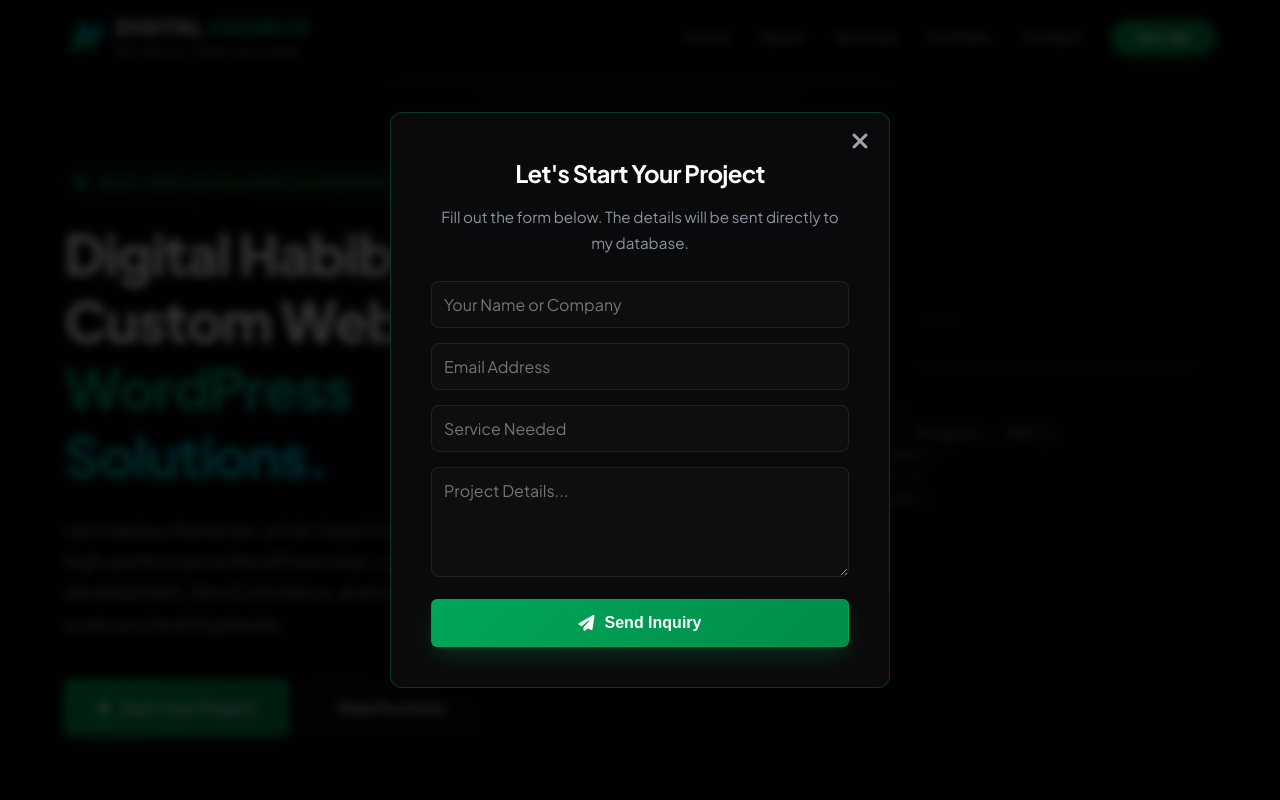
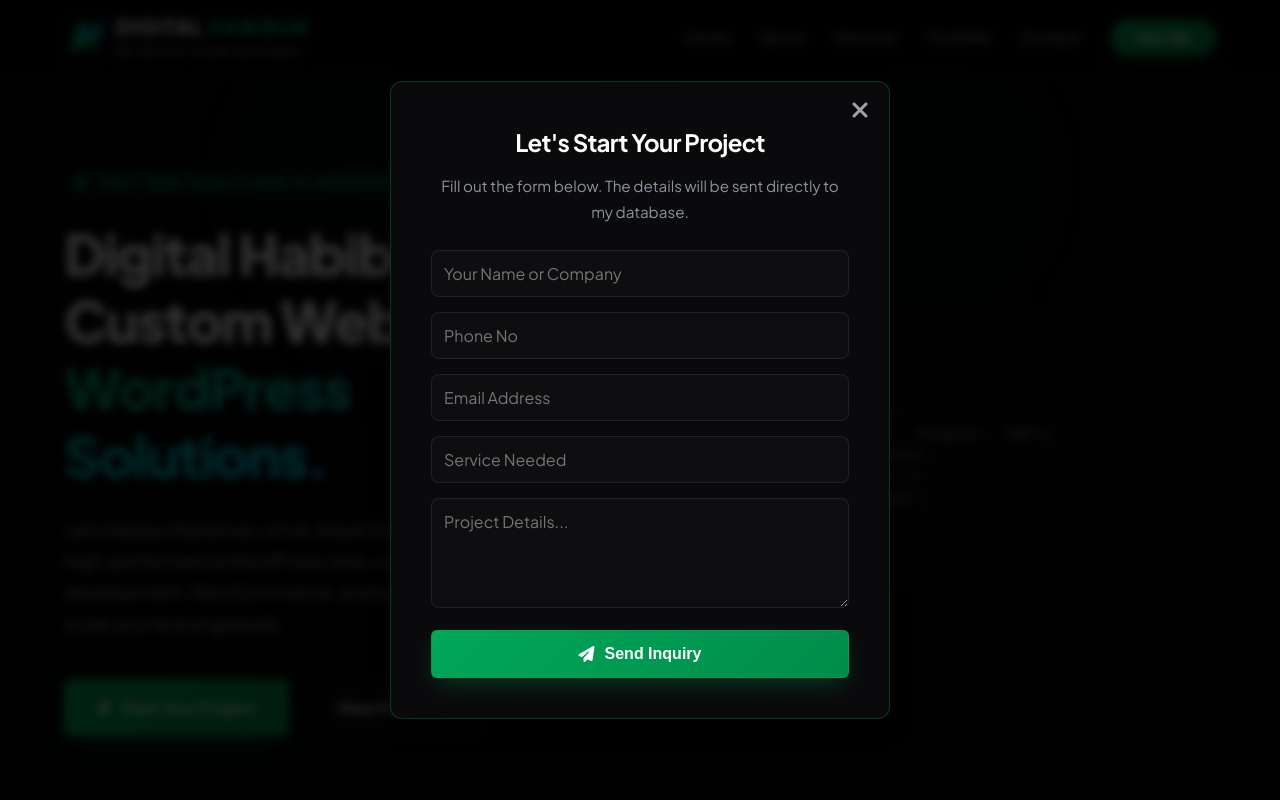
Before and after one commit to digitalhabibur-in/digital-habibur, a Next.js app: page / in a window 1280 px wide. Both pictures are taken after a click on the button "Hire Me". Shown: the top 800 px of the page. Built offline with nearby package versions, Linux system fonts and the light colour scheme.

Commit message:
Update Navbar.tsx

```diff
--- a/app/components/Navbar.tsx
+++ b/app/components/Navbar.tsx
@@ -243,6 +243,7 @@ export default function Navbar() {
 
             <form className="contact-form" onSubmit={handleSubmit}>
               <input type="text" name="name" placeholder="Your Name or Company" required style={{ padding: '12px', marginBottom: '15px' }} />
+              <input type="tel" name="phone" placeholder="Phone No" required style={{ padding: '12px', marginBottom: '15px' }} />
               <input type="email" name="email" placeholder="Email Address" required style={{ padding: '12px', marginBottom: '15px' }} />
               <input type="text" name="service" placeholder="Service Needed" required style={{ padding: '12px', marginBottom: '15px' }} />
               <textarea name="message" rows={4} placeholder="Project Details..." required style={{ padding: '12px', marginBottom: '15px' }}></textarea>
```
